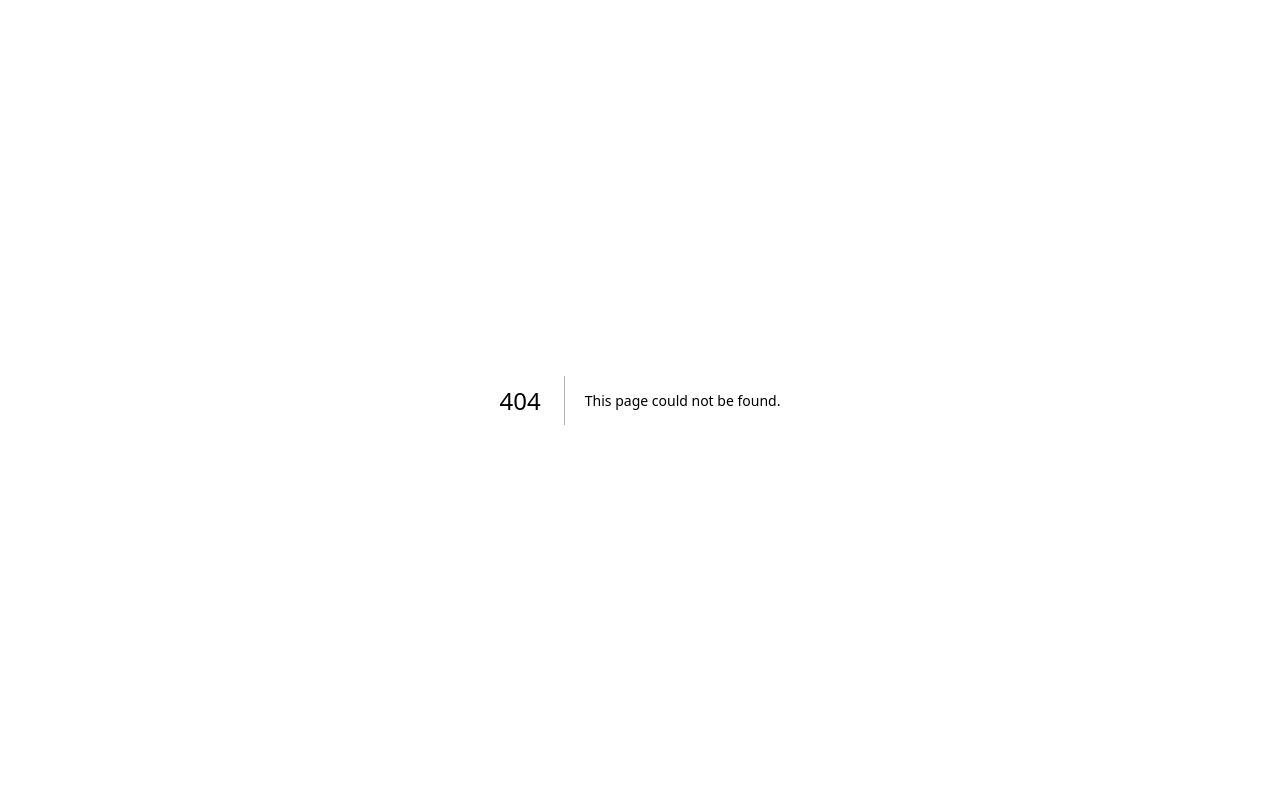
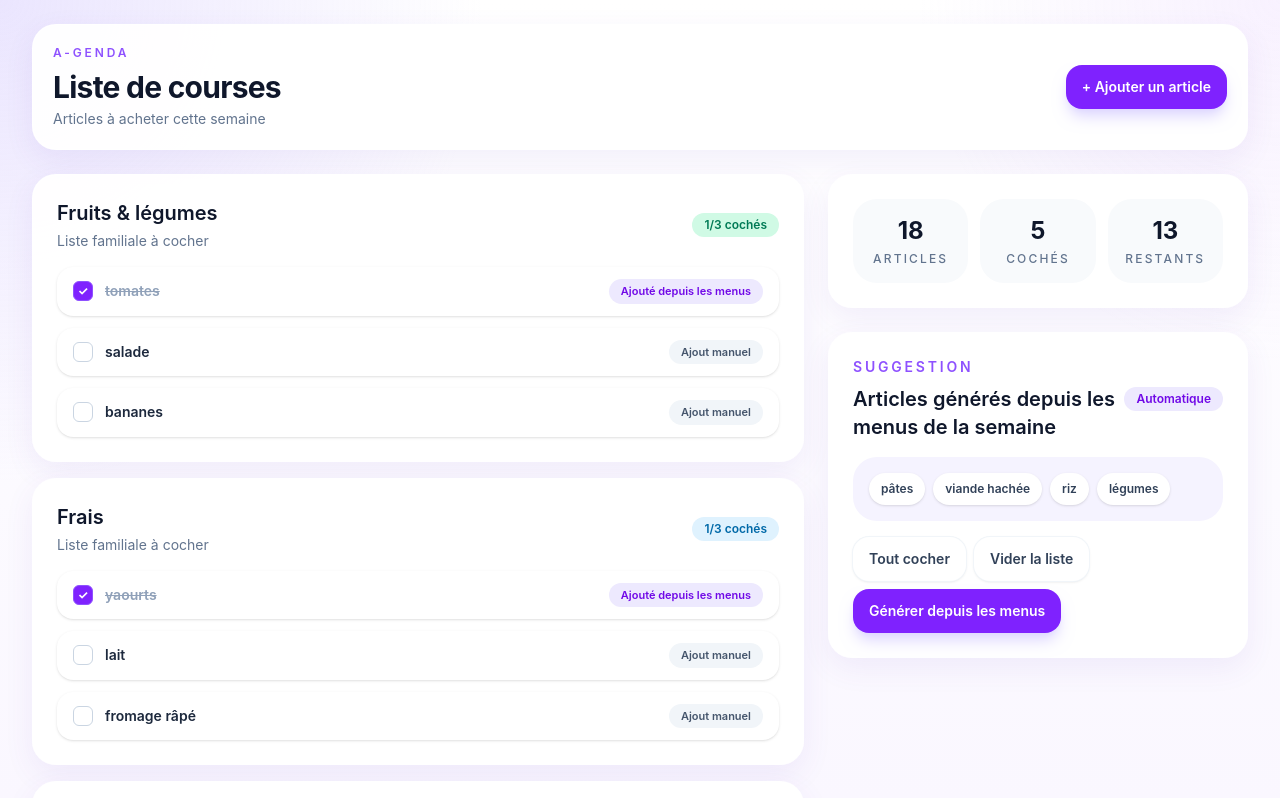
Before and after one commit to StephaneVenier/a-genda, a Next.js app: page /courses in a window 1280 px wide. Before the commit this address had no page. Shown: the top 798 px of the page. Built offline with nearby package versions, Linux system fonts and the light colour scheme.

Commit message:
feat: add courses page mockup

```diff
--- /dev/null
+++ b/app/courses/page.tsx
@@ -0,0 +1,189 @@
+const groups = [
+  {
+    title: "Fruits & légumes",
+    items: [
+      { label: "tomates", checked: true, source: "Ajouté depuis les menus" },
+      { label: "salade", checked: false, source: "Ajout manuel" },
+      { label: "bananes", checked: false, source: "Ajout manuel" },
+    ],
+    accent: "from-emerald-50 to-white",
+    badge: "bg-emerald-100 text-emerald-700",
+  },
+  {
+    title: "Frais",
+    items: [
+      { label: "yaourts", checked: true, source: "Ajouté depuis les menus" },
+      { label: "lait", checked: false, source: "Ajout manuel" },
+      { label: "fromage râpé", checked: false, source: "Ajout manuel" },
+    ],
+    accent: "from-sky-50 to-white",
+    badge: "bg-sky-100 text-sky-700",
+  },
+  {
+    title: "Épicerie",
+    items: [
+      { label: "pâtes", checked: true, source: "Ajouté depuis les menus" },
+      { label: "riz", checked: false, source: "Ajouté depuis les menus" },
+      { label: "sauce tomate", checked: false, source: "Ajout manuel" },
+    ],
+    accent: "from-amber-50 to-white",
+    badge: "bg-amber-100 text-amber-700",
+  },
+  {
+    title: "Maison",
+    items: [
+      { label: "sopalin", checked: false, source: "Ajout manuel" },
+      { label: "lessive", checked: true, source: "Ajout manuel" },
+      { label: "sacs poubelle", checked: false, source: "Ajout manuel" },
+    ],
+    accent: "from-violet-50 to-white",
+    badge: "bg-violet-100 text-violet-700",
+  },
+];
+
+const suggestions = ["pâtes", "viande hachée", "riz", "légumes"];
+
+export default function CoursesPage() {
+  return (
+    <main className="min-h-screen px-4 py-4 text-slate-900 sm:px-6 lg:px-8 lg:py-6">
+      <div className="mx-auto max-w-7xl space-y-6 pb-24 lg:pb-0">
+        <header className="glass-card flex flex-col gap-4 p-5 sm:flex-row sm:items-center sm:justify-between">
+          <div>
+            <p className="text-xs font-semibold uppercase tracking-[0.24em] text-violet-500">
+              A-Genda
+            </p>
+            <h1 className="mt-2 text-3xl font-bold tracking-tight text-slate-900">
+              Liste de courses
+            </h1>
+            <p className="mt-1 text-sm text-slate-500">Articles à acheter cette semaine</p>
+          </div>
+
+          <button className="rounded-2xl bg-violet-600 px-4 py-3 text-sm font-semibold text-white shadow-lg shadow-violet-200 transition hover:-translate-y-0.5 hover:bg-violet-500 hover:shadow-xl">
+            + Ajouter un article
+          </button>
+        </header>
+
+        <section className="grid gap-6 xl:grid-cols-[minmax(0,1.55fr)_420px]">
+          <article className="space-y-4">
+            {groups.map((group) => (
+              <section
+                key={group.title}
+                className={`glass-card bg-gradient-to-br ${group.accent} p-5 md:p-6`}
+              >
+                <div className="mb-4 flex items-center justify-between">
+                  <div>
+                    <h2 className="text-xl font-semibold text-slate-900">{group.title}</h2>
+                    <p className="mt-1 text-sm text-slate-500">Liste familiale à cocher</p>
+                  </div>
+                  <span className={`rounded-full px-3 py-1 text-xs font-semibold ${group.badge}`}>
+                    {group.items.filter((item) => item.checked).length}/{group.items.length} cochés
+                  </span>
+                </div>
+
+                <div className="space-y-3">
+                  {group.items.map((item) => (
+                    <div
+                      key={item.label}
+                      className="flex items-center gap-3 rounded-2xl bg-white px-4 py-3 shadow-sm transition hover:-translate-y-0.5 hover:shadow-md"
+                    >
+                      <span
+                        className={[
+                          "flex h-5 w-5 items-center justify-center rounded-md border text-xs font-bold",
+                          item.checked
+                            ? "border-violet-500 bg-violet-600 text-white"
+                            : "border-slate-300 bg-white text-transparent",
+                        ].join(" ")}
+                      >
+                        ✓
+                      </span>
+                      <div className="min-w-0 flex-1">
+                        <p
+                          className={[
+                            "text-sm font-semibold",
+                            item.checked ? "text-slate-400 line-through" : "text-slate-800",
+                          ].join(" ")}
+                        >
+                          {item.label}
+                        </p>
+                      </div>
+                      <span
+                        className={[
+                          "rounded-full px-3 py-1 text-[11px] font-semibold",
+                          item.source === "Ajouté depuis les menus"
+                            ? "bg-violet-100 text-violet-700"
+                            : "bg-slate-100 text-slate-600",
+                        ].join(" ")}
+                      >
+                        {item.source}
+                      </span>
+                    </div>
+                  ))}
+                </div>
+              </section>
+            ))}
+          </article>
+
+          <aside className="space-y-6">
+            <article className="glass-card p-5 md:p-6">
+              <div className="grid grid-cols-3 gap-3 text-center">
+                {[
+                  { value: "18", label: "articles" },
+                  { value: "5", label: "cochés" },
+                  { value: "13", label: "restants" },
+                ].map((stat) => (
+                  <div key={stat.label} className="rounded-3xl bg-slate-50 px-3 py-4">
+                    <div className="text-2xl font-bold text-slate-900">{stat.value}</div>
+                    <div className="mt-1 text-xs font-medium uppercase tracking-[0.18em] text-slate-500">
+                      {stat.label}
+                    </div>
+                  </div>
+                ))}
+              </div>
+            </article>
+
+            <article className="glass-card p-5 md:p-6">
+              <div className="mb-4 flex items-center justify-between">
+                <div>
+                  <p className="text-sm font-semibold uppercase tracking-[0.2em] text-violet-500">
+                    Suggestion
+                  </p>
+                  <h3 className="mt-2 text-xl font-semibold text-slate-900">
+                    Articles générés depuis les menus de la semaine
+                  </h3>
+                </div>
+                <span className="rounded-full bg-violet-100 px-3 py-1 text-xs font-semibold text-violet-700">
+                  Automatique
+                </span>
+              </div>
+
+              <div className="rounded-3xl bg-violet-50 p-4">
+                <div className="flex flex-wrap gap-2">
+                  {suggestions.map((item) => (
+                    <span
+                      key={item}
+                      className="rounded-full bg-white px-3 py-2 text-xs font-semibold text-slate-700 shadow-sm"
+                    >
+                      {item}
+                    </span>
+                  ))}
+                </div>
+              </div>
+
+              <div className="mt-4 flex flex-wrap gap-2">
+                <button className="rounded-2xl bg-white px-4 py-3 text-sm font-semibold text-slate-700 shadow-sm ring-1 ring-slate-100 transition hover:-translate-y-0.5 hover:shadow-md">
+                  Tout cocher
+                </button>
+                <button className="rounded-2xl bg-white px-4 py-3 text-sm font-semibold text-slate-700 shadow-sm ring-1 ring-slate-100 transition hover:-translate-y-0.5 hover:shadow-md">
+                  Vider la liste
+                </button>
+                <button className="rounded-2xl bg-violet-600 px-4 py-3 text-sm font-semibold text-white shadow-lg shadow-violet-200 transition hover:-translate-y-0.5 hover:bg-violet-500 hover:shadow-xl">
+                  Générer depuis les menus
+                </button>
+              </div>
+            </article>
+          </aside>
+        </section>
+      </div>
+    </main>
+  );
+}
--- a/app/page.tsx
+++ b/app/page.tsx
@@ -1,3 +1,5 @@
+import Link from "next/link";
+
 const calendarDays = [
   "", "", "", "1", "2", "3", "4",
   "5", "6", "7", "8", "9", "10", "11",
@@ -58,6 +60,14 @@ const categories = [
 ];
 
 const navItems = ["Agenda", "Menus", "Courses", "Ménage", "Plus"];
+
+const slugMap: Record<string, string> = {
+  Agenda: "/",
+  Menus: "/menus",
+  Courses: "/courses",
+  Ménage: "/menage",
+  Plus: "#",
+};
 
 export default function HomePage() {
   return (
@@ -331,20 +341,20 @@ export default function HomePage() {
 
       <nav className="fixed inset-x-0 bottom-0 z-20 border-t border-white/70 bg-white/92 px-3 pb-[max(0.5rem,env(safe-area-inset-bottom))] pt-2 backdrop-blur-xl lg:hidden">
         <div className="mx-auto grid max-w-3xl grid-cols-5 items-end gap-1">
-          {navItems.map((item, index) => {
+          {navItems.map((item) => {
             const isPrimary = item === "Agenda";
             const isCenter = item === "Plus";
             return (
               <Link
-                href={item === "Agenda" ? "/" : item === "Menus" ? "/menus" : "#"}
                 key={item}
+                href={slugMap[item]}
                 className={[
                   "flex flex-col items-center justify-end rounded-2xl px-2 py-2 text-[11px] font-medium transition duration-200",
                   isPrimary
                     ? "bg-violet-100 text-violet-700 shadow-sm"
                     : "text-slate-500 hover:-translate-y-0.5 hover:bg-slate-50 hover:text-slate-900",
                 ].join(" ")}
-                >
+              >
                 {isCenter ? (
                   <span className="mb-1 -mt-5 flex h-12 w-12 items-center justify-center rounded-full bg-violet-600 text-base font-bold text-white shadow-lg shadow-violet-200 ring-4 ring-white">
                     +
@@ -361,4 +371,3 @@ export default function HomePage() {
     </main>
   );
 }
-import Link from "next/link";
```
